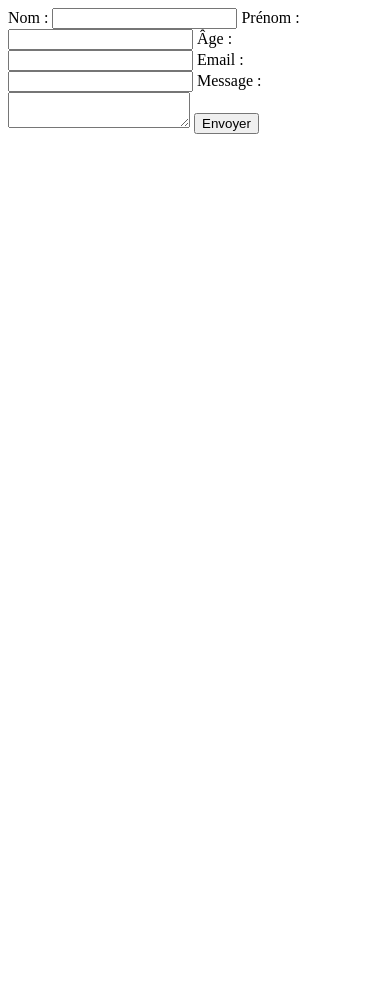
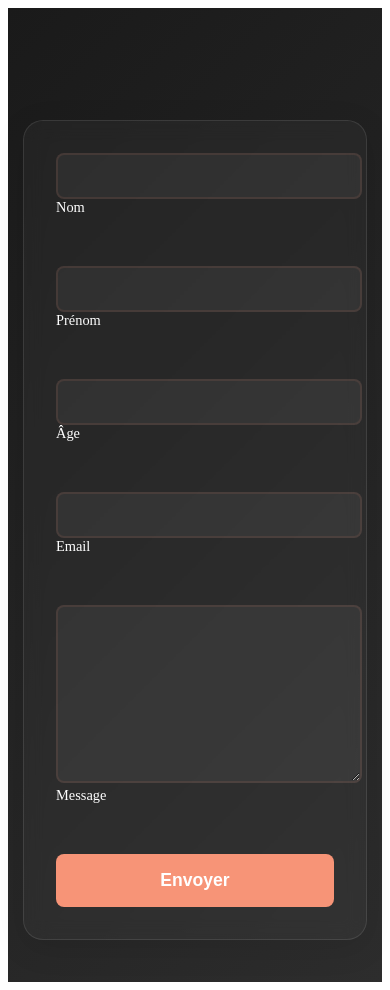
Before and after one commit to AirKyzzZ/museum-effect, a PHP site: page /templates/pages/contact.php in a window 390 px wide. Before the commit the page ends 134 px from the top, so only its background shows below. Run offline with PHP 8.4, Linux system fonts and the light colour scheme.

Commit message:
form.contact v1

```diff
--- a/css/contact.css
+++ b/css/contact.css
@@ -0,0 +1,174 @@
+/* Contact Page Styles */
+.contact-container {
+    min-height: 100vh;
+    display: flex;
+    align-items: center;
+    justify-content: center;
+    padding: 120px 20px 40px;
+    background: linear-gradient(135deg, #1a1a1a 0%, #2d2d2d 100%);
+}
+
+.contact-form {
+    width: 100%;
+    max-width: 600px;
+    background: rgba(255, 255, 255, 0.03);
+    padding: 3rem;
+    border-radius: 20px;
+    box-shadow: 0 8px 32px rgba(0, 0, 0, 0.1);
+    backdrop-filter: blur(10px);
+    border: 1px solid rgba(255, 255, 255, 0.1);
+    transform: translateY(20px);
+    opacity: 0;
+    animation: slideUp 0.6s ease forwards;
+}
+
+@keyframes slideUp {
+    to {
+        transform: translateY(0);
+        opacity: 1;
+    }
+}
+
+.form-group {
+    margin-bottom: 1.5rem;
+    position: relative;
+}
+
+.form-group label {
+    display: block;
+    color: white;
+    margin-bottom: 0.5rem;
+    font-size: 0.9rem;
+    transform: translateY(0);
+    transition: all 0.3s ease;
+}
+
+.form-group input,
+.form-group textarea {
+    width: 100%;
+    padding: 12px;
+    background: rgba(255, 255, 255, 0.05);
+    border: 2px solid rgba(247, 148, 119, 0.1);
+    border-radius: 8px;
+    color: white;
+    font-size: 1rem;
+    transition: all 0.3s ease;
+}
+
+.form-group input:focus,
+.form-group textarea:focus {
+    outline: none;
+    border-color: #f79477;
+    background: rgba(247, 148, 119, 0.05);
+    box-shadow: 0 0 15px rgba(247, 148, 119, 0.1);
+}
+
+.form-group input:focus + label,
+.form-group textarea:focus + label,
+.form-group input:not(:placeholder-shown) + label,
+.form-group textarea:not(:placeholder-shown) + label {
+    transform: translateY(-25px);
+    font-size: 0.8rem;
+    color: #f79477;
+}
+
+.form-group textarea {
+    min-height: 150px;
+    resize: vertical;
+}
+
+.submit-btn {
+    width: 100%;
+    padding: 1rem;
+    background: #f79477;
+    color: white;
+    border: none;
+    border-radius: 8px;
+    font-size: 1.1rem;
+    font-weight: 600;
+    cursor: pointer;
+    transition: all 0.3s ease;
+    position: relative;
+    overflow: hidden;
+}
+
+.submit-btn:hover {
+    background: #ff7e5f;
+    transform: translateY(-2px);
+    box-shadow: 0 5px 15px rgba(247, 148, 119, 0.3);
+}
+
+.submit-btn:active {
+    transform: translateY(0);
+}
+
+.submit-btn::after {
+    content: '';
+    position: absolute;
+    top: 50%;
+    left: 50%;
+    width: 0;
+    height: 0;
+    background: rgba(255, 255, 255, 0.2);
+    border-radius: 50%;
+    transform: translate(-50%, -50%);
+    transition: width 0.6s ease, height 0.6s ease;
+}
+
+.submit-btn:active::after {
+    width: 400px;
+    height: 400px;
+}
+
+/* Form validation styles */
+.form-group.error input,
+.form-group.error textarea {
+    border-color: #ff4646;
+}
+
+.form-group.success input,
+.form-group.success textarea {
+    border-color: #4CAF50;
+}
+
+.error-message {
+    color: #ff4646;
+    font-size: 0.8rem;
+    margin-top: 0.5rem;
+    opacity: 0;
+    transform: translateY(-10px);
+    transition: all 0.3s ease;
+}
+
+.form-group.error .error-message {
+    opacity: 1;
+    transform: translateY(0);
+}
+
+@media (max-width: 768px) {
+    .contact-container {
+        padding: 100px 15px 30px;
+    }
+
+    .contact-form {
+        padding: 2rem;
+    }
+}
+
+/* Success message animation */
+.success-message {
+    position: fixed;
+    top: 20px;
+    right: -300px;
+    background: #4CAF50;
+    color: white;
+    padding: 1rem 2rem;
+    border-radius: 8px;
+    box-shadow: 0 4px 12px rgba(0, 0, 0, 0.1);
+    transition: right 0.3s ease;
+    z-index: 1000;
+}
+
+.success-message.show {
+    right: 20px;
+}
--- a/css/index.css
+++ b/css/index.css
@@ -38,7 +38,7 @@ body {
   display: flex;
   align-items: center;
   justify-content: center;
-  gap: 2.5rem;
+  gap: 2.4rem;
 }
 
 .navbar-menu a {
--- /dev/null
+++ b/js/contact.js
@@ -0,0 +1,107 @@
+document.addEventListener('DOMContentLoaded', function() {
+    const form = document.getElementById('contactForm');
+    const formGroups = document.querySelectorAll('.form-group');
+    const successMessage = document.querySelector('.success-message');
+
+    // Validate form fields
+    function validateField(input) {
+        const formGroup = input.parentElement;
+        const errorMessage = formGroup.querySelector('.error-message');
+        let isValid = true;
+
+        switch(input.type) {
+            case 'email':
+                const emailRegex = /^[^\s@]+@[^\s@]+\.[^\s@]+$/;
+                isValid = emailRegex.test(input.value);
+                break;
+            case 'number':
+                isValid = input.value >= 1 && input.value <= 120;
+                break;
+            default:
+                isValid = input.value.trim() !== '';
+        }
+
+        if (!isValid) {
+            formGroup.classList.add('error');
+            formGroup.classList.remove('success');
+        } else {
+            formGroup.classList.remove('error');
+            formGroup.classList.add('success');
+        }
+
+        return isValid;
+    }
+
+    // Handle form submission
+    form.addEventListener('submit', function(e) {
+        e.preventDefault();
+        let isFormValid = true;
+
+        // Validate all fields
+        formGroups.forEach(group => {
+            const input = group.querySelector('input, textarea');
+            if (!validateField(input)) {
+                isFormValid = false;
+            }
+        });
+
+        if (isFormValid) {
+            // Simulate form submission
+            const formData = new FormData(form);
+
+            // Here you would normally send the data to the server
+            // For demonstration, we'll just show the success message
+            successMessage.classList.add('show');
+
+            // Reset form
+            form.reset();
+            formGroups.forEach(group => {
+                group.classList.remove('success');
+            });
+
+            // Hide success message after 3 seconds
+            setTimeout(() => {
+                successMessage.classList.remove('show');
+            }, 3000);
+
+            // Submit the form to PHP handler
+            form.submit();
+        }
+    });
+
+    // Real-time validation
+    formGroups.forEach(group => {
+        const input = group.querySelector('input, textarea');
+
+        input.addEventListener('blur', function() {
+            validateField(this);
+        });
+
+        input.addEventListener('input', function() {
+            if (group.classList.contains('error')) {
+                validateField(this);
+            }
+        });
+    });
+
+    // Add ripple effect to submit button
+    const submitBtn = document.querySelector('.submit-btn');
+
+    submitBtn.addEventListener('click', function(e) {
+        if (!this.classList.contains('processing')) {
+            const rect = this.getBoundingClientRect();
+            const x = e.clientX - rect.left;
+            const y = e.clientY - rect.top;
+
+            const ripple = document.createElement('span');
+            ripple.style.left = `${x}px`;
+            ripple.style.top = `${y}px`;
+
+            this.appendChild(ripple);
+
+            setTimeout(() => {
+                ripple.remove();
+            }, 600);
+        }
+    });
+});
--- a/templates/pages/contact.php
+++ b/templates/pages/contact.php
@@ -2,25 +2,53 @@
 session_start()
 ?>
 <!DOCTYPE html>
-<html lang="en">
+<html lang="fr">
 <head>
     <meta charset="UTF-8">
     <meta name="viewport" content="width=device-width, initial-scale=1.0">
     <title>Contact - Musée d'Aquitaine</title>
+    <link rel="stylesheet" href="../../css/contact.css">
+
 </head>
 <body>
-<form action="traitement.php" method="POST">
-    <label for="name">Nom :</label>
-    <input type="text" id="name" name="name" required>
-    <label for="prenom">Prénom :</label>
-    <input type="text" id="prenom" name="prenom" required>
-    <label for="age">Âge :</label>
-    <input type="number" id="age" name="age" required>
-    <label for="email">Email :</label>
-    <input type="email" id="email" name="email" required>
-    <label for="message">Message :</label>
-    <textarea id="message" name="message" required></textarea>
-    <button type="submit">Envoyer</button>
-</form>
+    <div class="contact-container">
+        <form id="contactForm" class="contact-form" action="traitement.php" method="POST">
+            <div class="form-group">
+                <input type="text" id="name" name="name" placeholder=" " required>
+                <label for="name">Nom</label>
+                <span class="error-message">Veuillez entrer votre nom</span>
+            </div>
+
+            <div class="form-group">
+                <input type="text" id="prenom" name="prenom" placeholder=" " required>
+                <label for="prenom">Prénom</label>
+                <span class="error-message">Veuillez entrer votre prénom</span>
+            </div>
+
+            <div class="form-group">
+                <input type="number" id="age" name="age" placeholder=" " required min="1" max="120">
+                <label for="age">Âge</label>
+                <span class="error-message">Veuillez entrer un âge valide</span>
+            </div>
+
+            <div class="form-group">
+                <input type="email" id="email" name="email" placeholder=" " required>
+                <label for="email">Email</label>
+                <span class="error-message">Veuillez entrer une adresse email valide</span>
+            </div>
+
+            <div class="form-group">
+                <textarea id="message" name="message" placeholder=" " required></textarea>
+                <label for="message">Message</label>
+                <span class="error-message">Veuillez entrer votre message</span>
+            </div>
+
+            <button type="submit" class="submit-btn">Envoyer</button>
+        </form>
+    </div>
+
+    <div class="success-message">Message envoyé avec succès!</div>
+
+    <script src="js/contact.js"></script>
 </body>
 </html>
--- a/templates/template-parts/news_ticker.php
+++ b/templates/template-parts/news_ticker.php
@@ -8,9 +8,6 @@
 <body>
 <div class="news-ticker">
     <div class="news-container">
-            <button class="news-nav news-prev">←</button>
-            <button class="news-nav news-next">→</button>
-
         <div class="news-wrapper">
             <div class="news-slide active">
                 <span class="news-date">15 Mars</span>
@@ -33,6 +30,7 @@
         <div class="news-controls"></div>
     </div>
 </div>
+
     <script src="js/news.js"></script>
 </body>
 </html>
```
Also changed, not shown: css/news.css (+2 -14 lines), js/news.js (+1 -7 lines). Lines whose indentation alone changed are shown as unchanged.
